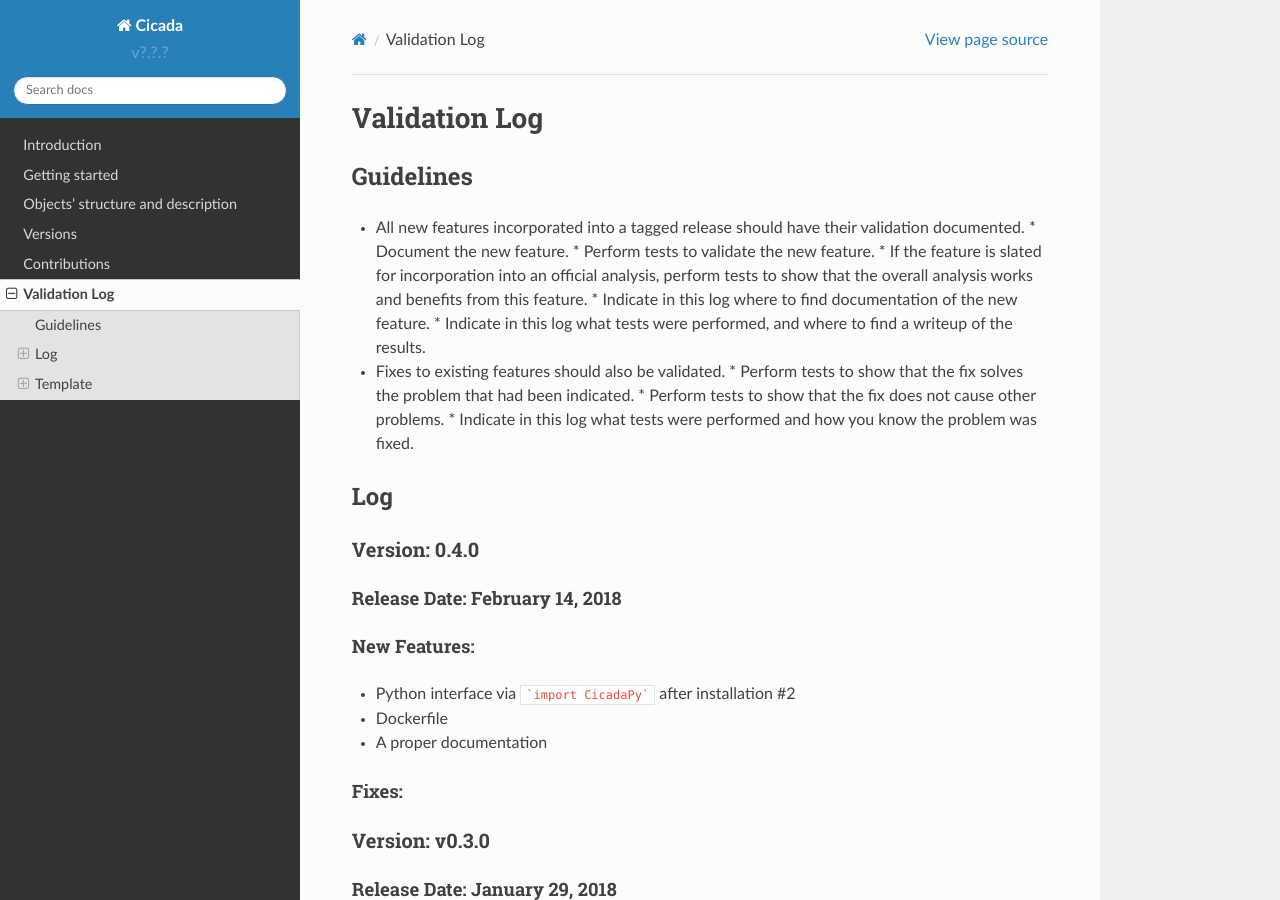
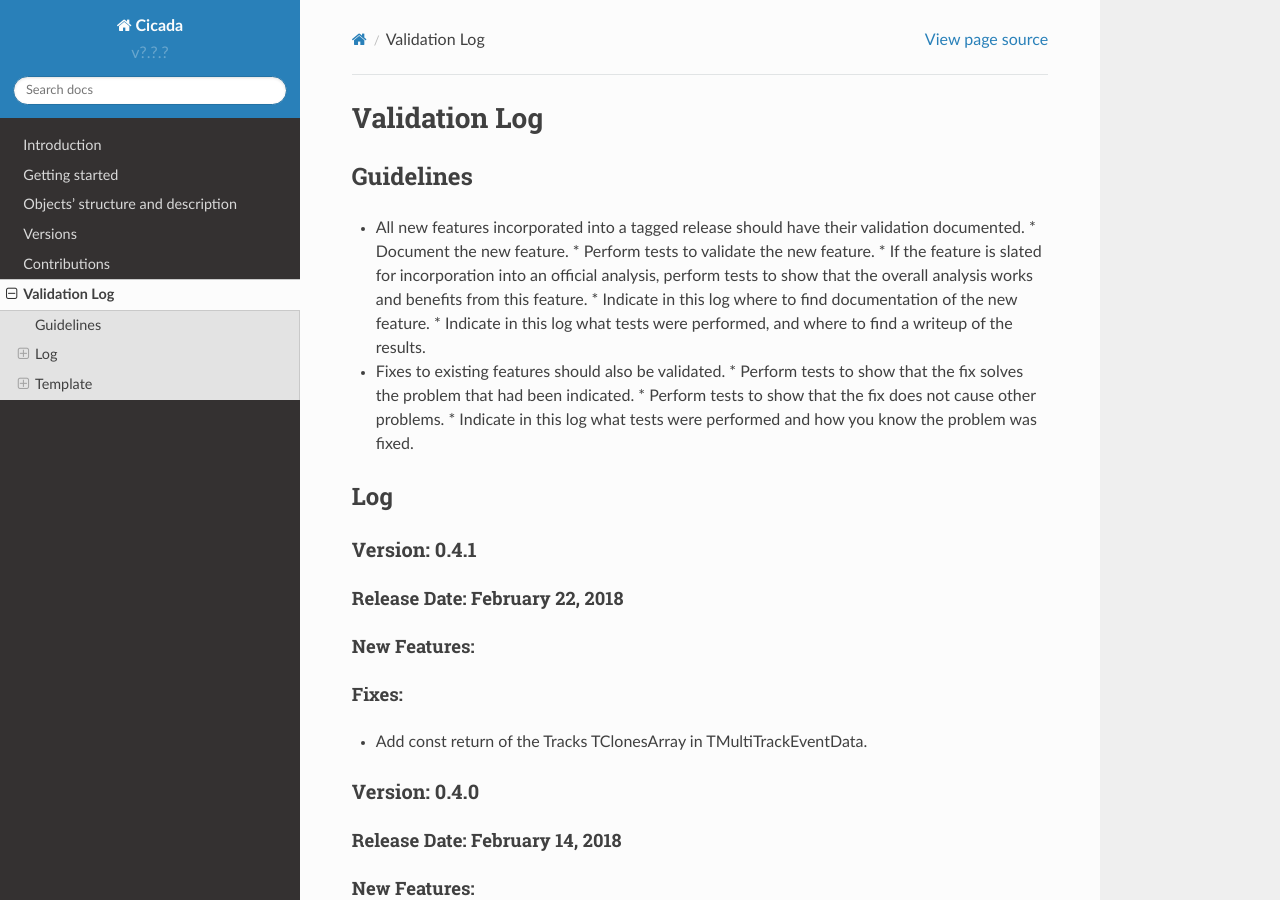
Before and after one commit to project8/cicada, a Sphinx documentation site: the page built from Documentation/ValidationLog.rst, in a window 1280 px wide and 900 px high. Built offline with Sphinx 7.4.7 and the Read the Docs theme 2.0.0, drawn with Linux system fonts in a browser that asks for light colours.

Commit message:
Updated the validation log and bumped the version to 0.4.1

```diff
--- a/CMakeLists.txt
+++ b/CMakeLists.txt
@@ -10,7 +10,7 @@
 #########
 
 cmake_policy( SET CMP0048 NEW ) # version in project()
-project( Cicada VERSION 0.4.0 )
+project( Cicada VERSION 0.4.1 )
 
 list( APPEND CMAKE_MODULE_PATH ${PROJECT_SOURCE_DIR}/Scarab/cmake )
 include( PackageBuilder )
--- a/Documentation/ValidationLog.rst
+++ b/Documentation/ValidationLog.rst
@@ -17,6 +17,21 @@
 
 Log
 ---
+
+Version: 0.4.1
+~~~~~~~~~~~~~~
+
+Release Date: February 22, 2018
+'''''''''''''''''''''''''''''''
+
+New Features:
+'''''''''''''
+
+Fixes:
+''''''
+
+* Add const return of the Tracks TClonesArray in TMultiTrackEventData.
+
 
 Version: 0.4.0
 ~~~~~~~~~~~~~~
```
